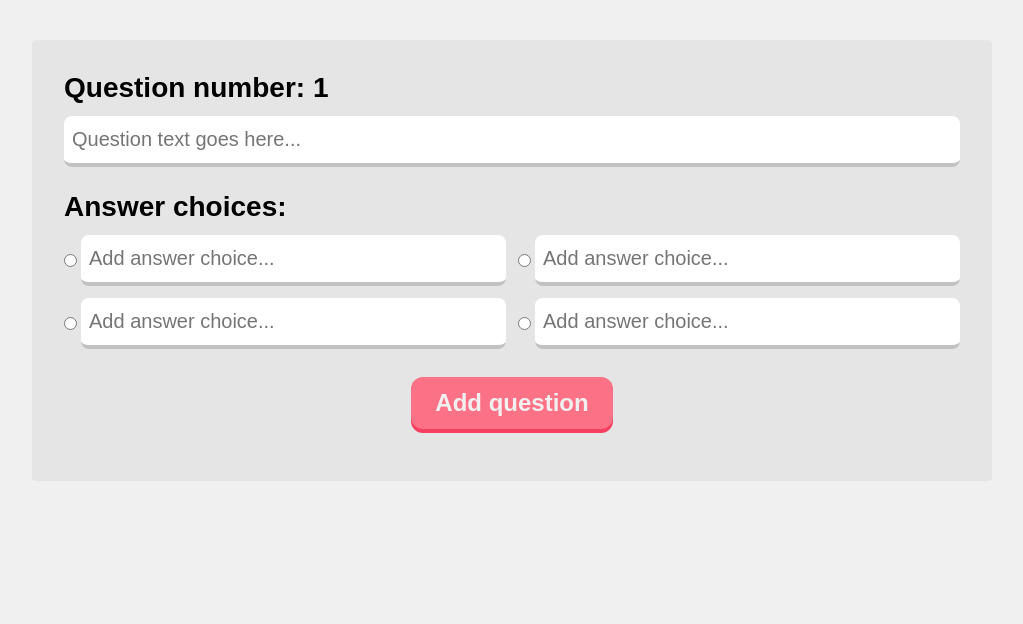
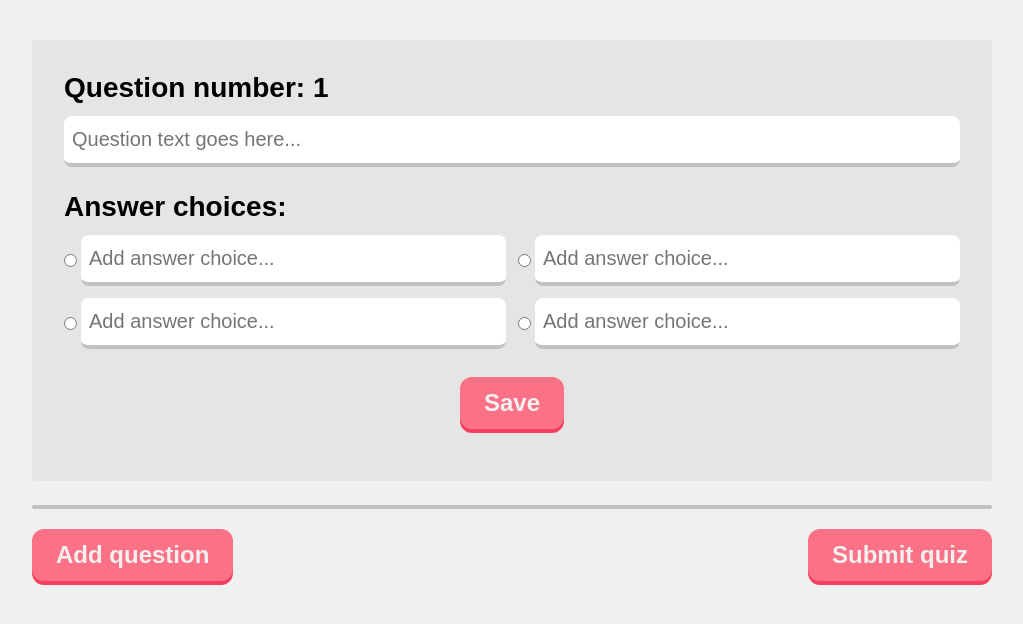
Before and after one commit to ayus-10/quizzy-frontend, a React (Vite) app: page /create in a window 1280 px wide. Shown: the top 624 px of the page, without its empty margins (128-1151 px from the left). Built offline with nearby package versions, Linux system fonts and the light colour scheme.

Commit message:
write logic for QuestionForm component

```diff
--- a/src/components/Button.tsx
+++ b/src/components/Button.tsx
@@ -1,8 +1,11 @@
 import styles from "../styles/Button.module.css";
 
-function Button({ text }: { text: string }) {
+type ButtonProps = { text: string; action?: () => void };
+
+function Button(props: ButtonProps) {
+  const { text, action } = props;
   return (
-    <div className={styles.button_parent}>
+    <div className={styles.button_parent} onClick={action}>
       <button className={styles.button}>{text}</button>
     </div>
   );
--- a/src/components/QuestionForm.tsx
+++ b/src/components/QuestionForm.tsx
@@ -1,29 +1,107 @@
-import { Dispatch, SetStateAction, FormEvent } from "react";
+import { ChangeEvent, FormEvent, useEffect, useRef, useState } from "react";
 import Button from "./Button";
 import styles from "../styles/QuestionForm.module.css";
 
-type QuestionFormProps = {
-  questionNumber: number;
-  setQuestionNumber: Dispatch<SetStateAction<number>>;
+type questionItemType = {
+  questionText: string;
+  answers: {
+    answerText: string;
+    isCorrect: boolean;
+  }[];
 };
 
-function QuestionForm(props: QuestionFormProps) {
-  const { questionNumber, setQuestionNumber } = props;
+type actionType = "Save" | "Update" | "✓";
 
-  function addQuestion(event: FormEvent<HTMLFormElement>) {
-    event.preventDefault();
-    setQuestionNumber((prev: number) => prev + 1);
+function QuestionForm({ questionNumber }: { questionNumber: number }) {
+  const [action, setAction] = useState<actionType>("Save");
+
+  const [questionItem, setQuestionItem] = useState<questionItemType>();
+
+  const questionRef = useRef(""); // Used to store question text
+  const choiceRef = useRef(0); // Used to store correct choice number
+  const answersRef = useRef(["", "", "", ""]); // Used to store the four answer choices
+
+  function handleSubmit(event: FormEvent<HTMLFormElement>) {
+    event.preventDefault(); // Prevent reload
+
+    // Create an empty object that will be set to the questionItem state
+    const questionItem: questionItemType = {
+      questionText: "",
+      answers: [
+        {
+          answerText: "",
+          isCorrect: false,
+        },
+      ],
+    };
+
+    // Create an empty array that will be set to the answers key of previous object
+    const answers: { answerText: string; isCorrect: boolean }[] = [];
+
+    // Loop through answer texts, create objects in required format and push it to previous array
+    answersRef.current.forEach((text, index) => {
+      const item = {
+        answerText: text,
+        isCorrect: index === choiceRef.current ? true : false,
+      };
+      answers.push(item);
+    });
+
+    questionItem.questionText = questionRef.current;
+    questionItem.answers = answers;
+    setQuestionItem(questionItem);
+
+    setAction("✓"); // Let user know that the input data was saved
+  }
+
+  useEffect(() => {
+    console.log(questionItem);
+  }, [questionItem]);
+
+  function handleQuestionInput(event: ChangeEvent<HTMLInputElement>) {
+    // Get current updated input value and set it to ref
+    const inputValue = event.target.value;
+    questionRef.current = inputValue;
+
+    changeAction();
+  }
+
+  function handleRadioInput(event: ChangeEvent<HTMLInputElement>) {
+    // Get current updated input value and set it to ref
+    const inputValue = parseInt(event.target.value);
+    choiceRef.current = inputValue;
+
+    changeAction();
+  }
+
+  function handleAnswerInput(
+    event: ChangeEvent<HTMLInputElement>,
+    index: number
+  ) {
+    // Get current updated input value and its index
+    const inputValue = event.target.value;
+    answersRef.current[index] = inputValue; // Update the value in the ref at given index
+
+    changeAction();
+  }
+
+  function changeAction() {
+    if (action === "✓") {
+      setAction("Update"); // Let user know that the input data was updated and needs to be saved again
+    }
   }
 
   return (
-    <form className={styles.form} onSubmit={addQuestion}>
+    <form className={styles.form} onSubmit={handleSubmit}>
       <div className={styles.input_parent}>
         <div className={styles.question}>
           <h2 className={styles.title}>Question number: {questionNumber}</h2>
           <input
+            onChange={handleQuestionInput}
             type="text"
             className={styles.input}
             placeholder="Question text goes here..."
+            required
           />
         </div>
         <div className={styles.answers_parent}>
@@ -32,12 +110,20 @@ function QuestionForm(props: QuestionFormProps) {
             {Array.from({ length: 4 }).map((_, index) => {
               return (
                 <div className={styles.answer} key={index}>
-                  <input type="radio" name={`question${questionNumber}`} />
+                  <input
+                    type="radio"
+                    name={`question${questionNumber}`}
+                    onChange={handleRadioInput}
+                    value={index}
+                    required
+                  />
                   <input
                     className={styles.input}
                     id={`answer${index}`}
                     type="text"
                     placeholder="Add answer choice..."
+                    onChange={(event) => handleAnswerInput(event, index)}
+                    required
                   />
                 </div>
               );
@@ -46,7 +132,7 @@ function QuestionForm(props: QuestionFormProps) {
         </div>
       </div>
       <div className={styles.button_parent}>
-        <Button text="Add question" />
+        <Button text={action} />
       </div>
     </form>
   );
--- a/src/routes/Create.tsx
+++ b/src/routes/Create.tsx
@@ -1,20 +1,26 @@
 import { useState } from "react";
 import QuestionForm from "../components/QuestionForm";
 import styles from "../styles/Create.module.css";
+import Button from "../components/Button";
 
 function Create() {
-  const [questionNumber, setQuestionNumber] = useState(1);
+  const [questionNumber, setQuestionNumber] = useState(1); // Used to add another QuestionForm
+
+  function addQuestion() {
+    setQuestionNumber((prev) => prev + 1);
+  }
 
   return (
     <div className={styles.container}>
       <div className={styles.questions}>
         {Array.from({ length: questionNumber }).map((_, index) => (
-          <QuestionForm
-            key={index}
-            questionNumber={index + 1}
-            setQuestionNumber={setQuestionNumber}
-          />
+          <QuestionForm key={index} questionNumber={index + 1} />
         ))}
+        <div className={styles.separator}></div>
+        <div className={styles.button_parent}>
+          <Button text="Add question" action={addQuestion} />
+          <Button text="Submit quiz" />
+        </div>
       </div>
     </div>
   );
--- a/src/styles/Create.module.css
+++ b/src/styles/Create.module.css
@@ -14,6 +14,19 @@
   padding: 2.5rem 0;
 }
 
+.separator {
+  background-color: var(--gray-dark);
+  height: 0.25rem;
+  width: 100%;
+  border-radius: 9999px;
+}
+
+.button_parent {
+  display: flex;
+  justify-content: space-between;
+  width: 100%;
+}
+
 @media screen and (min-width: 769px) {
   .questions {
     width: 75%;
```
